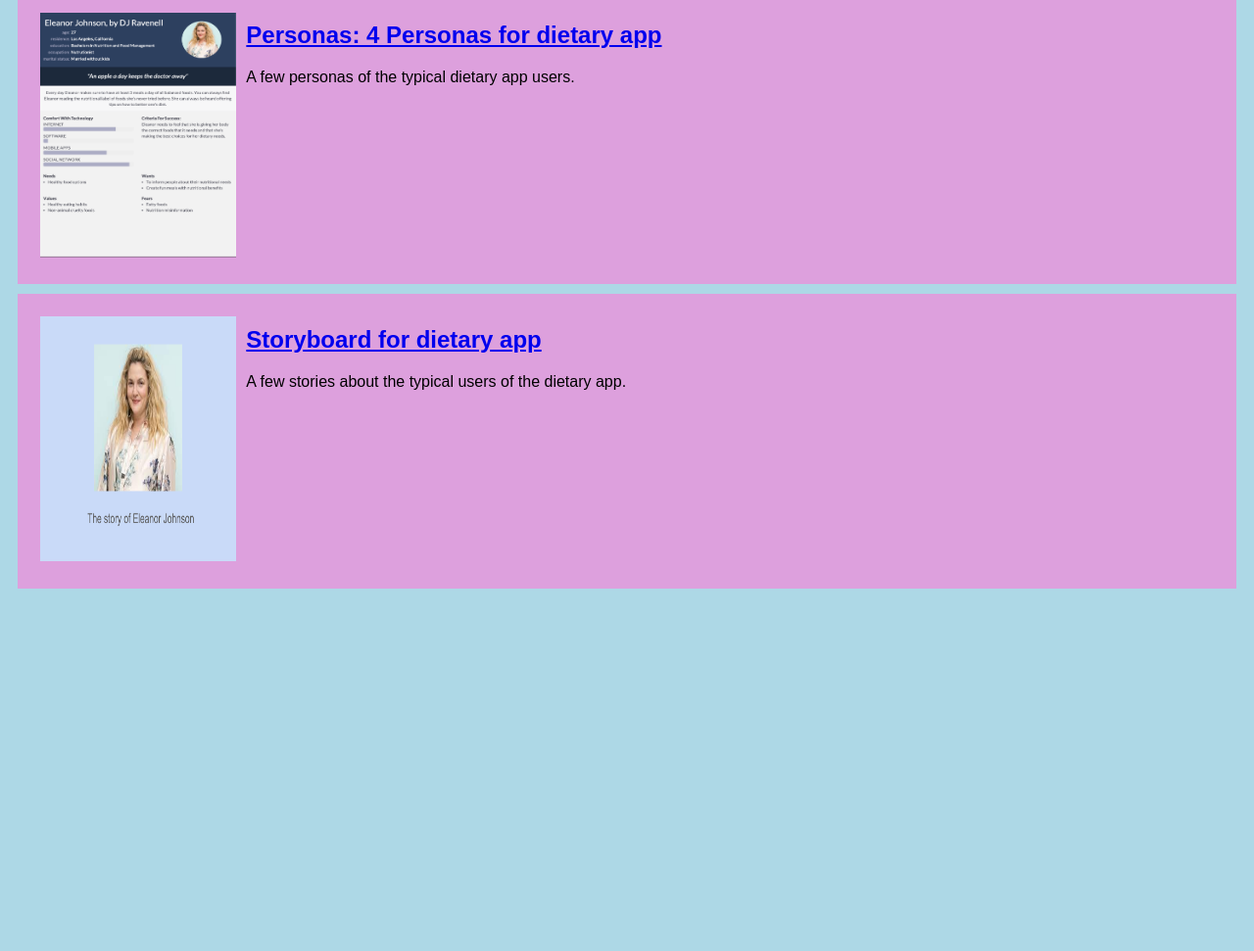
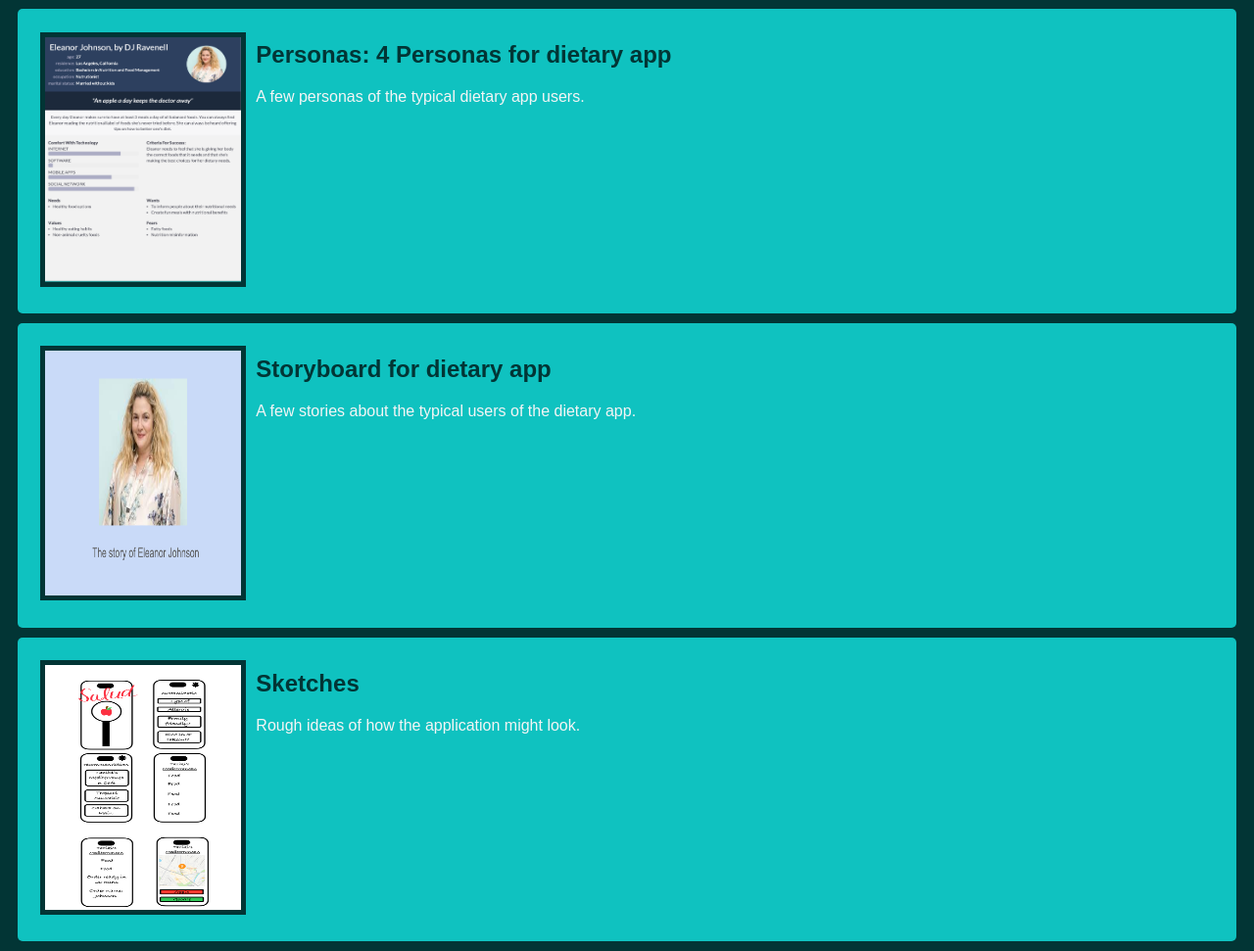
Before and after one commit to djravenell/djravenell.github.io, a plain HTML site: page index.html in a window 1280 px wide. Shown: the part 712-1683 px from the top of the page at 98% size. Before the commit the page ends 1323 px from the top, so only its background shows below. Drawn offline with Linux system fonts and the light colour scheme.

Commit message:
Add files via upload

```diff
--- a/index.html
+++ b/index.html
@@ -50,5 +50,16 @@
                 </p>
             </section>
         </section>
+
+        <!-- Sketches Assignment -->
+        <section class="assignment">
+            <a href="files/sketches.pdf"><img src="images/sketches.png" width="400" height="250"></a>
+            <section class="ass-details">
+                <a href="files/storyboard.pdf"><h2>Sketches</h2></a>
+                <p>
+                    Rough ideas of how the application might look.
+                </p>
+            </section>
+        </section>
     </body>
 </html>
--- a/styles.css
+++ b/styles.css
@@ -1,5 +1,5 @@
 body {
-    background: lightblue;
+    background: #023535;
     font-family: Arial, Helvetica, sans-serif;
 }
 
@@ -7,16 +7,35 @@ body {
     display: flex;
     padding: 10pt;
     margin: 10px;
-    background: plum;
+    background: #0FC2C0;
+    border-radius: 5px;
 }
 
 .assignment img {
     width: 200px;
-    padding: 10px;
+    margin: 10px;
+    border: 5px solid #023535;
+}
+
+.assignment img:hover {
+    border: 5px solid #0CABA8;
 }
 
 
 h1 {
-    color: green;
+    color: #0FC2C0;
     text-align: center;
 }
+
+a {
+    text-decoration: none;
+    color: #023535;
+}
+
+a :hover{
+    color: #0CABA8;
+}
+
+p {
+    color: whitesmoke;
+}
```
Also changed, not shown: images/sketches.png (added), 1 other file.
